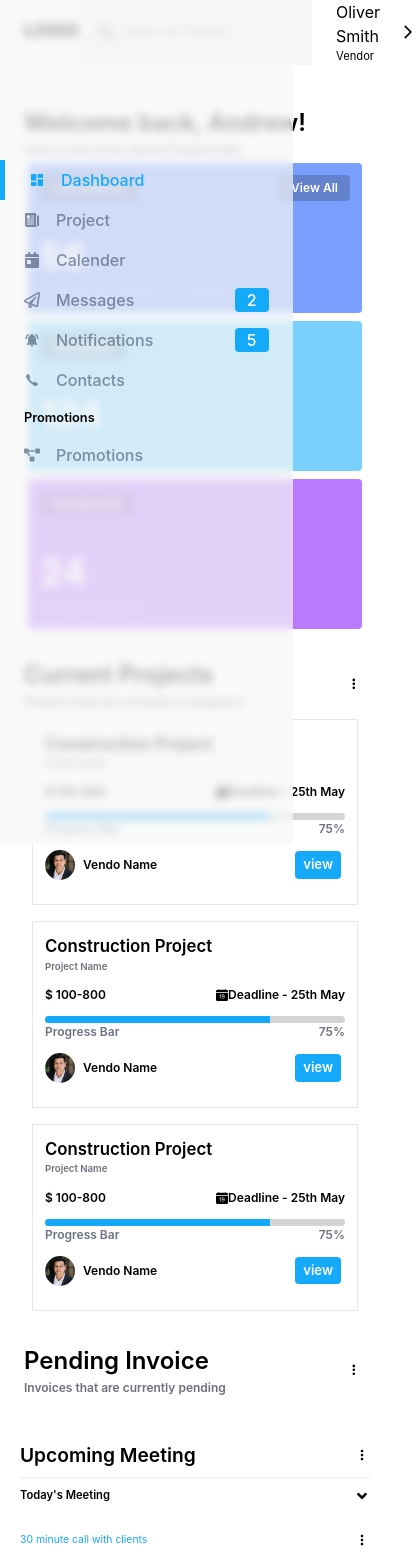
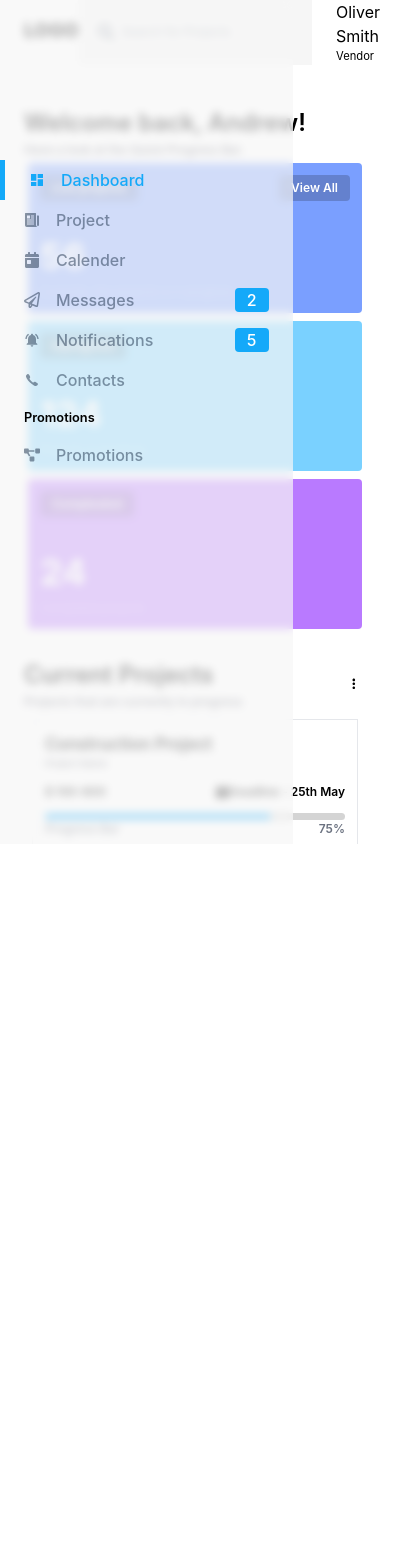
Before and after one commit to Kallyan01/adminPanelNew, a React (Create React App) app: page /dashboard in a window 390 px wide. Shown: the top 1567 px of the page, 416 px wide, since content can reach past the window. After the commit the page ends 844 px from the top, so only its background shows below. Built offline with nearby package versions, Linux system fonts and the light colour scheme.

Commit message:
fixed some layout  bugs

```diff
--- a/src/App.css
+++ b/src/App.css
@@ -3,7 +3,10 @@
   margin: 0;
   box-sizing: border-box;
 }
-
+.bodyulu
+{
+  overflow-y: scroll;
+}
 
 /*Site Colors */
 .bg-primary {
@@ -65,15 +68,13 @@
 
 /* Theme Setup CSS */
 
-/* Hide scrollbar for Chrome, Safari and Opera */
-*::-webkit-scrollbar {
+ *::-webkit-scrollbar {
   display: none;
 }
 
-/* Hide scrollbar for IE, Edge and Firefox */
 * {
-  -ms-overflow-style: none; /* IE and Edge */
-  scrollbar-width: none; /* Firefox */
+  -ms-overflow-style: none;
+  scrollbar-width: none;
 }
 .light .sidebar {
   background: rgba(247, 247, 247, 0.698);
@@ -92,7 +93,7 @@
 
 /* Custom css Starts*/
 
-.rtsidebar {
+.rtsidebar,.dash-body {
   overflow-y: scroll;
 }
 .userproImg img {
@@ -107,10 +108,6 @@
   border-radius: 50%;
 }
 
-.sidebar,
-.body {
-  height: 100vh;
-}
 input {
   border: none;
   outline: none;
@@ -132,9 +129,18 @@ input {
 {
   width: 20%;
 }
-
+.layout
+{
+  height: 100vh;
+  overflow: hidden;
+}
+.dash-body
+{
+  height: 90vh;
+  overflow-y: scroll;
+}
 .sidebar {
-
+  height: 100vh;
   z-index: 100;
   display: flex;
   flex-direction: column;
@@ -180,6 +186,20 @@ svg {
   width: 75%;
   background-color: #14a9f9;
 }
+.tranDetails .uPic img
+{
+  height: 40px;
+  width: 40px;
+  border-radius: 50%;
+}
+.uPic
+{
+  width: 20%;
+}
+.Tdetls
+{
+  width: 80%;
+}
 
 @media screen and (max-width: 760px) {
   .card-lg {
--- a/src/components/invoicecard/index.js
+++ b/src/components/invoicecard/index.js
@@ -0,0 +1,28 @@
+import React from "react";
+import u1 from "../../assets/images/user2.jpg"
+
+function index() {
+  return (
+    <div className="invoicecard border border-gray-200 p-3 m-2">
+      <div className="ammount fs-10 font-bold">$137</div>
+      <div className="tags flex flex-row justify-between align-middle">
+          <p className="fs-1 py-1 px-2">Amount</p>
+          <p className="py-1 px-2 fs-1 bg-primary text-white">Approved</p>
+      </div>
+      <div className="tranDetails flex flex-row my-2">
+          <div className="uPic">
+              <img src={u1} alt="pic" />
+          </div>
+          <div className="Tdetls flex flex-col ">
+              <div className="fs-3">Erin Gonzales</div>
+              <div className="flex flex-row justify-between">
+                  <p className="fs-1">#5331</p>
+                  <p className="fs-1 text-gray-500">Date : 25 May</p>
+              </div>
+          </div>
+      </div>
+    </div>
+  );
+}
+
+export default index;
--- a/src/layout/mainlayout.js
+++ b/src/layout/mainlayout.js
@@ -19,11 +19,11 @@ function Mainlayout() {
     ? "sidebar absolute top-0 left-0 w-3/4 md:w-auto col-span-none md:relative md:block md:col-span-1"
     : "hidden";
   return (
-    <div class="layout  grid light grid-cols-5 gap-1 w-100">
+    <div class="layout grid light grid-cols-5 gap-1 w-100">
       <div className="col-span-5">
         <Navbar />
       </div>
-      <div className="grid grid-cols-5 col-span-5">
+      <div className="lay-body grid grid-cols-5 col-span-5">
         <div className={sidebar}>
           <div className="menulist list-none pt-40">
             <NavLink to="/dashboard">
--- a/src/page/Dashboard/index.js
+++ b/src/page/Dashboard/index.js
@@ -5,6 +5,7 @@ import { FaAngleDown, FaFilter } from "react-icons/fa";
 import { BiDotsVerticalRounded } from "react-icons/bi";
 import Activitynotification from "../../components/activityNotification";
 import Projcard from "../../components/projcard"
+import Invoicecard from "../../components/invoicecard"
 
 import u1 from "../../assets/images/user5.jpg";
 import u2 from "../../assets/images/user6.jpg";
@@ -13,8 +14,8 @@ import u4 from "../../assets/images/user4.jpg";
 
 function index() {
   return (
-    <div className="grid  grid-cols-10 gap-0">
-      <div className="md:col-span-7 col-span-10 flex flex-col m-6">
+    <div className="grid grid-cols-10 gap-0">
+      <div className="dash-body pb-8 md:col-span-7 col-span-10 flex flex-col m-6 overflow-scroll ">
         <div className="wlcmmsg my-3 fs-10 font-semibold">
           <h2>Welcome back, Andrew!</h2>
           <p className="fs-1 text-gray">
@@ -99,7 +100,11 @@ function index() {
               </div>
             </div>
           </div>
-
+          <div className="flex flex-row justify-between flex-wrap">
+            <Invoicecard/>
+            <Invoicecard/>
+            <Invoicecard/>
+          </div>
         </div>
       </div>
 
```
Also changed, not shown: 1 other file (tests, documents, lock files or other folders).
